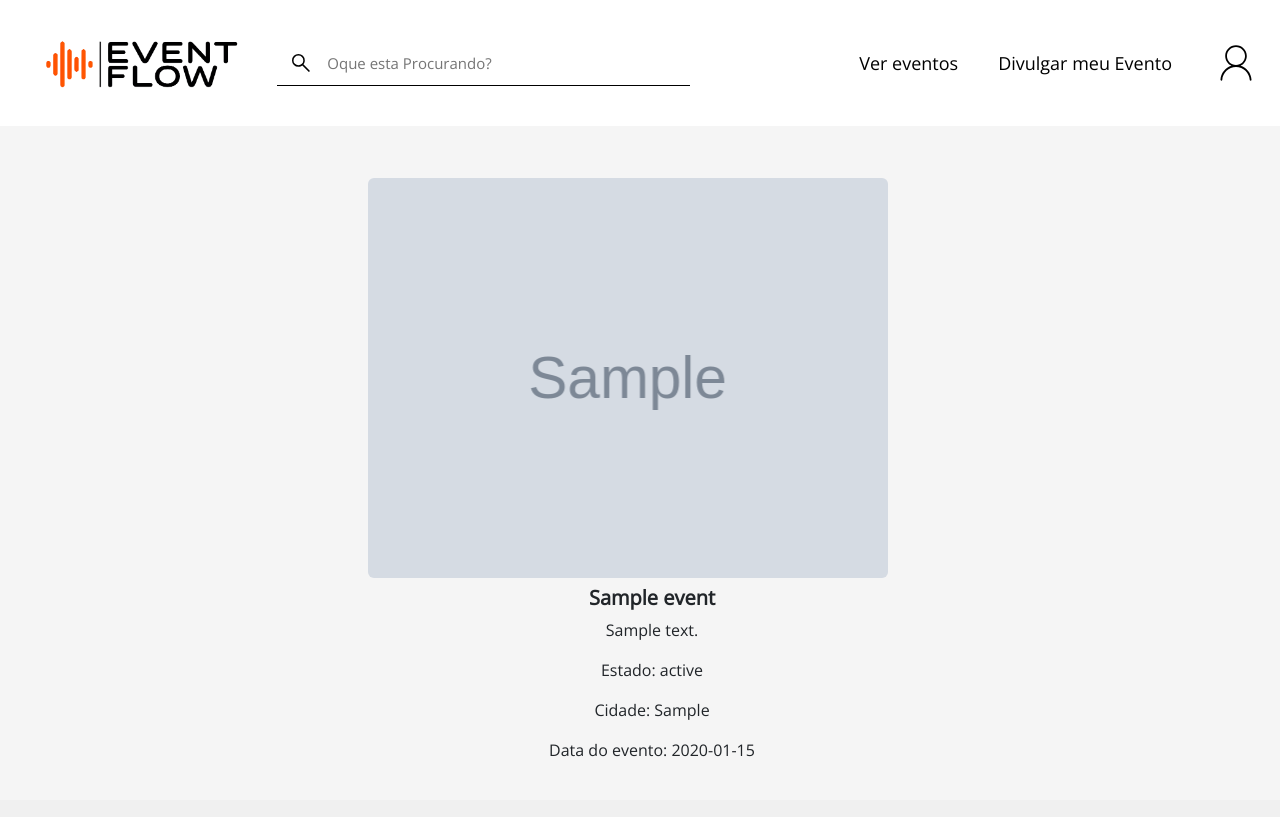
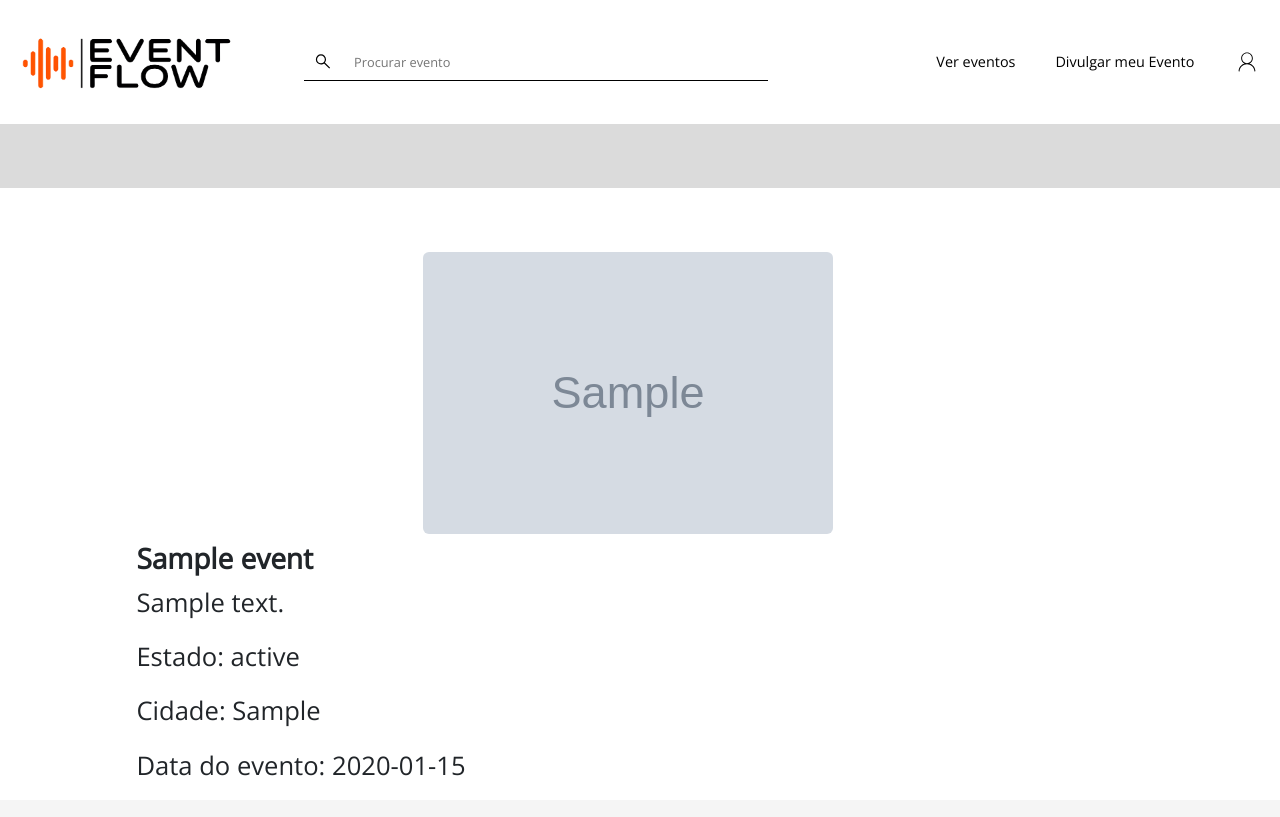
Before and after one commit to RyanNotF4und/EventFlow, a PHP site: page /index.php?list in a window 1280 px wide. Before the commit the page ends 757 px from the top, so only its background shows below. Run offline with PHP 8.4, Linux system fonts and the light colour scheme; tables that the repository leaves empty hold one stand-in row (values such as "Sample post"); grey boxes marked "Sample" are stand-in pictures.

Commit message:
correcao de css

```diff
--- a/css/header.css
+++ b/css/header.css
@@ -18,9 +18,60 @@ body {
 
 /*cabeçalho da página*/
 
-#barraPesquisa {
+header>div>#desktop {
+    display: flex;
+}
+
+header>div>form>#search_bar {
     width: 100%;
-    height: 45px;
+    height: 3vw;
+    background-color: #FFF;
+    border-style: none;
+    border-bottom: 1px solid #000;
+    font-family: 'Open Sans', sans-serif;
+    color: #000;
+    font-size: 1vw;
+    background-image: url(../assets/search_FILL0_wght400_GRAD0_opsz48.svg);
+    background-size: 3vw;
+    background-repeat: no-repeat;
+    background-position-x: left;
+    background-position-y: center;
+    padding-left: 50px;
+}
+
+header>div>form>#search_bar:focus {
+    outline: none;
+    border-bottom: 1px solid #fc5b20;
+}
+
+header>div>#options_desktop>ul>li {
+    display: inline-block;
+    padding-inline: 2.5vh;
+    font-family: 'Open Sans', sans-serif;
+    font-size: 1.125vw;
+}
+
+header>div>#options_desktop>ul>li>a {
+    color: #000000;
+    text-decoration: none;
+    transition: 0.1s;
+}
+
+header>div>#options_desktop>ul>li>a:hover {
+    color: #000000;
+    text-decoration: underline;
+    transition: 0.1s;
+}
+
+/*mobile*/
+header>div>#mobile {
+    display: none;
+}
+
+header>form>#mobile_search_bar {
+    display: none;
+    width: 100%;
+    height: 35px;
     background-color: #FFF;
     border-style: none;
     border-bottom: 1px solid #000;
@@ -34,48 +85,9 @@ body {
     padding-left: 50px;
 }
 
-#barraPesquisa:focus {
+header>form>#mobile_search_bar:focus{
     outline: none;
-    border: #fc5b20;
-}
-
-header>div>form>button:hover {
-    cursor: pointer;
-}
-
-header>div>a>img {
-    height: 5em;
-}
-
-header>div>#ops>ul {
-    width: 100%;
-    display: flex;
-    justify-content: end;
-    margin: 0;
-}
-
-header>div>#ops>ul>li {
-    display: inline-block;
-    padding-inline: 2.5vh;
-    font-family: 'Open Sans', sans-serif;
-    font-size: 18px;
-}
-
-header>div>#ops>ul>li>a {
-    color: #000000;
-    text-decoration: none;
-    transition: 0.1s;
-}
-
-header>div>#ops>ul>li>a:hover {
-    color: #000000;
-    text-decoration: underline;
-    transition: 0.1s;
-}
-
-/*mobile*/
-header>div>#mobile {
-    display: none;
+    border-bottom: 1px solid #fc5b20;
 }
 
 header>div>#mobile>ul {
@@ -113,9 +125,9 @@ header>form#mobile>input {
     display: none;
 }
 
-@media only screen and (max-width: 1100px) {
+@media only screen and (max-width: 990px) {
 
-    header>div>#ops>ul {
+    header>div>#options_desktop {
         display: none;
     }
 
@@ -141,7 +153,7 @@ header>form#mobile>input {
 
 }
 
-@media only screen and (max-width: 540px) {
+@media only screen and (max-width: 550px) {
     header>div>#mobile>#search {
         display: block;
     }
@@ -150,12 +162,8 @@ header>form#mobile>input {
         display: none;
     }
 
-    #barraPesquisa {
+    #search_bar {
         border-bottom: none;
-    }
-
-    header>div>a>img {
-        height: 3em;
     }
 }
 
--- a/css/index.css
+++ b/css/index.css
@@ -33,31 +33,25 @@ section>form>table td {
         1px 1px #000, -1px -1px #000, 1px -1px #000, -1px 1px #000;
 }
 
-h1 {
-    width: 44.3ch;
+#card {
+    width:32vw;
+    height:22vw;
 }
 
-.background {
-    height: 440px;
+.card-body {
+    font-size: 2vw;
 }
 
-.cardImg {
-    max-width: 30vh;
+@media only screen and (min-width: 600px) {
+
+    .card-body {
+        margin-left: 3vw;
+    }
 }
 
-
 @media only screen and (max-width: 600px) {
-
-    .carousel {
+    #card {
         width: 100%;
-        height: 200px;
-    }
-
-    .background {
-        height: 190px;
-    }
-
-    h1 {
-        width: 100vh;
+        height: 40vw;
     }
 }
--- a/header.php
+++ b/header.php
@@ -1,39 +1,54 @@
 <?php
-if (!isset($_SESSION)) {
-    session_start();
-}
-include("php/user.inc.php");
-$select = new Select();
+    include("php/user.inc.php");
+    $select = new Select();
 
-if(isset($_SESSION["id"])) {
-    $user = $select->selectUserById($_SESSION['id']);
+    if (!isset($_SESSION)) {
+        //Se a sessão não existir, criar uma
+        session_start();
+    }
 
-    $ImgPerfil = "<div id='user' style='cursor:pointer;'><img src=".$user['ImgPerfil']."></div>";
-} else {
-    $ImgPerfil = '<a href="login.php"><img src="assets/user-128.svg"></a>';
-}
+    //Se o id de usuario existir
+    if(isset($_SESSION["id"])) {
+        //Selecionar usuario pelo id
+        $user = $select->selectUserById($_SESSION['id']);
+        //Setar icone do perfil
+        $ImgPerfil = "<div id='user' style='cursor:pointer;'><img src=".$user['ImgPerfil']." style='height:2vw'></div>";
+        $list =
+        "<ul>
+            <a href='index.php?list'><li>Ver eventos</li></a>
+            <a href='upload.php'><li>Divulgar meu Evento</li></a>
+            <a href='#'><li>Configurações</li></a>
+            <a href='php/logout.inc.php' class='text-decoration-none text-black'><li>Sair</li></a>
+        </ul>";
+    } else {
+        //Setar icone de usuario nao logado
+        $ImgPerfil = '<a href="login.php"><img src="assets/user-128.svg" style="height:2vw"></a>';
+        $list =
+        "<ul>
+            <a href='index.php?list'><li>Ver eventos</li></a>
+            <a href='upload.php'><li>Divulgar meu Evento</li></a>
+        </ul>";
+    }
 ?>
 
-<link rel="stylesheet" href="css/header.css">
+<header>
 
-<header>
     <div class="navbar navbar-expand-lg navbar-light bg-white">
-        <a href="index.php" class="navbar-brand" style="margin-left:25px"><img src="assets/logo-transparente.png" alt="Logo"></a>
-        <form id="desktop" class="form-inline" style="width: 35vw">
-            <input type="text" name="" id="barraPesquisa" placeholder="Oque esta Procurando?">
+        <!--Logo-->
+        <a href="index.php" class="navbar-brand p-0 m-0"><img src="assets/logo-transparente.png" alt="logo" style="width:20vw"></a>
+        <!--Barra de Pesquisa-->
+        <form id="desktop" class="align-items-center w-50 ms-5 me-5 p-0 m-0" style="height:6vw">
+            <input type="text" name="" id="search_bar" placeholder="Procurar evento">
         </form>
+
         <div id="mobile" style="margin-right:20px;cursor:pointer">
             <img id="search" src="./assets/search_FILL0_wght400_GRAD0_opsz48.svg">
             <img id="menu" src="./assets/menu.svg" width="24px">
-            <ul>
-                <a href="index.php?list"><li>Ver eventos</li></a>
-                <a href="upload.php"><li>Divulgar meu Evento</li></a>
-                <a href="#"><li>Configurações</li></a>
-                <a href="php/logout.inc.php" class="text-decoration-none text-black"><li>Sair</li></a>
-            </ul>
+            <?php echo $list ?>
         </div>
-        <div id="ops" class="w-50 h-100 margin-bottom-0">
-            <ul class="h-100 align-items-center">
+
+        <div id="options_desktop" class="w-50" style="height:6vw">
+            <ul class="h-100 p-0 m-0 align-items-center justify-content-end d-flex w-100">
                 <li><a href="index.php?list">Ver eventos</a></li>
                 <li><a href="upload.php">Divulgar meu Evento</a></li>
                 <li><?php echo $ImgPerfil ?></li>
@@ -44,7 +59,10 @@ if(isset($_SESSION["id"])) {
             </ul>
         </div>
     </div>
+
     <form id="mobile" class="form-inline">
-        <input type="text" name="" id="barraPesquisa" placeholder="Oque esta Procurando?">
+        <input type="text" name="" id="mobile_search_bar" placeholder="Oque esta Procurando?">
     </form>
 </header>
+
+<div class="container-fluid" style="height:5vw;background-color:#dbdbdb"></div>
--- a/index.php
+++ b/index.php
@@ -36,33 +36,32 @@ $display = new Display();
                     if ($i % 2 != 0) {
             ?>
                         <div class="row w-100">
-                            <div class="col-sm m-1">
+                            <div class="col-sm m-3">
                                 <a class="text-decoration-none text-reset" href="?event=<?php echo $data['id'] ?>">
-                                    <div style="background: url(<?php echo $data['thumb_path'] ?>) no-repeat center;background-size:cover;width:520px;height:400px" class="mx-auto rounded mt-2 mb-2"></div>
+                                    <div id="card" class="mx-auto rounded mt-2 mb-2" style="background: url(<?php echo $data['thumb_path'] ?>) no-repeat center;background-size:cover;" ></div>
                                 </a>
-                                <div class="card-body ms-5">
-                                    <h5 class="text-center fw-bold"><?php echo $data['title'] ?></h5>
-                                    <p class="text-center "><?php echo $data['description'] ?></p>
-                                    <p class="text-center ">Estado: <?php echo $data['state'] ?></p>
-                                    <p class="text-center ">Cidade: <?php echo $data['city'] ?></p>
-                                    <p class="text-center ">Data do evento: <?php echo $data['date_event'] ?></p>
+                                <div class="card-body">
+                                    <h3 class="fw-bold"><?php echo $data['title'] ?></h3>
+                                    <p><?php echo $data['description'] ?></p>
+                                    <p>Estado: <?php echo $data['state'] ?></p>
+                                    <p>Cidade: <?php echo $data['city'] ?></p>
+                                    <p>Data do evento: <?php echo $data['date_event'] ?></p>
                                 </div>
-
                             </div>
 
                         <?php
                     } else {
                         ?>
-                            <div class="col-sm m-1">
+                            <div class="col-sm m-3">
                                 <a class="text-decoration-none text-reset" href="?event=<?php echo $data['id'] ?>">
-                                    <div style="background: url(<?php echo $data['thumb_path'] ?>) no-repeat center;background-size:cover;width:520px;height:400px" class="mx-auto rounded mt-2 mb-2"></div>
+                                    <div id="card" class="card mx-auto rounded mt-2 mb-2" style="background: url(<?php echo $data['thumb_path'] ?>) no-repeat center;background-size:cover;"></div>
                                 </a>
-                                <div class="card-body ms-5">
-                                    <h5 class="ml-2 text-center fw-bold"><?php echo $data['title'] ?></h5>
-                                    <p class="text-center "><?php echo $data['description'] ?></p>
-                                    <p class="text-center ">Estado: <?php echo $data['state'] ?></p>
-                                    <p class="text-center ">Cidade: <?php echo $data['city'] ?></p>
-                                    <p class="text-center ">Data do evento: <?php echo $data['date_event'] ?></p>
+                                <div class="card-body">
+                                    <h3 class="fw-bold"><?php echo $data['title'] ?></h3>
+                                    <p><?php echo $data['description'] ?></p>
+                                    <p>Estado: <?php echo $data['state'] ?></p>
+                                    <p>Cidade: <?php echo $data['city'] ?></p>
+                                    <p>Data do evento: <?php echo $data['date_event'] ?></p>
                                 </div>
                             </div>
                         </div>
@@ -79,8 +78,8 @@ $display = new Display();
 
     ?>
         <div class="margin-top-bottom">
-            <h1 class="text-black mx-auto">Eventos em destaque</h1>
-            <div id="carouselExampleIndicators" class="carousel slide bg-black mx-auto d-block mw-100">
+            <h1 class="text-black mx-auto w-50" style="font-size: 3.5vw;">Eventos em destaque</h1>
+            <div id="carouselExampleIndicators" class="carousel slide bg-black mx-auto" style="width:50vw; height:25vw">
                 <div class="carousel-indicators">
                     <button type="button" data-bs-target="#carouselExampleIndicators" data-bs-slide-to="0" class="active" aria-current="true" aria-label="Slide 1"></button>
                     <button type="button" data-bs-target="#carouselExampleIndicators" data-bs-slide-to="1" aria-label="Slide 2"></button>
@@ -89,7 +88,7 @@ $display = new Display();
                 </div>
                 <div class="carousel-inner">
                     <div class="carousel-item slide active" data-bs-interval="10000">
-                        <div class="background" style="background: url(assets/Design_sem_nome.png) no-repeat center;background-size:cover;height:440px"></div>
+                        <div class="background" style="background: url(assets/Design_sem_nome.png) no-repeat center;background-size:cover;height:24.5vw"></div>
                     </div>
                     <?php
                     $caroussel = $display->caroussel();
@@ -98,7 +97,7 @@ $display = new Display();
                     ?>
                             <div class="carousel-item" data-bs-interval="10000">
                                 <a href="index.php?event=<?php echo $data['id'] ?>">
-                                    <div style="background: url(<?php echo $data['thumb_path'] ?>) no-repeat center;background-size:cover;height:440px"></div>
+                                    <div style="background: url(<?php echo $data['thumb_path'] ?>) no-repeat center;background-size:cover;height:24.5vw"></div>
                                 </a>
                                 <div class="carousel-caption d-none d-md-block">
                                     <h5><?php echo $data['title'] ?></h5>
@@ -121,9 +120,9 @@ $display = new Display();
             </div>
         </div>
 
-        <div class="container-fluid" style="height:10vh;background-color:#dbdbdb"></div>
+        <div class="container-fluid" style="height:5vw;background-color:#dbdbdb"></div>
 
-        <h1 class="text-black mx-auto quebra" style="width: 95vw;">Eventos e shows</h1>
+        <h1 class="text-black margin-top-bottom ps-3" style="width: 95vw;">Eventos e shows</h1>
 
         <div class="card-group">
             <?php
@@ -133,7 +132,7 @@ $display = new Display();
             ?>
                     <div class="col-sm m-1">
                         <a class="text-decoration-none text-reset" href="?event=<?php echo $data['id'] ?>">
-                            <div style="background: url(<?php echo $data['thumb_path'] ?>) no-repeat center;background-size:cover;width:350px;height:200px" class="mx-auto rounded mt-2 mb-2"></div>
+                            <div style="background: url(<?php echo $data['thumb_path'] ?>) no-repeat center;background-size:cover;width:350px;height:200px" class="ms-3 rounded mt-2 mb-2"></div>
                         </a>
                         <div class="card-body ms-3">
                             <h5 class="ml-2 mx-auto d-flex fw-bold"><?php echo $data['title'] ?></h5>
@@ -149,9 +148,9 @@ $display = new Display();
             ?>
         </div>
 
-        <a href="?list"><button class="btn border-0" style="width:12ch;">Ver mais</button></a>
+        <a href="?list"><button class="btn border-0 ms-2">Ver mais</button></a>
 
-        <div class="container-fluid" style="height:10vh;background-color:#dbdbdb"></div>
+        <div class="container-fluid" style="height:5vw;background-color:#dbdbdb"></div>
     <?php
     }
     ?>
--- a/php/db.inc.php
+++ b/php/db.inc.php
@@ -10,7 +10,7 @@ class db
 	{
 		$this->host = "localhost";
 		$this->user = "root";
-		$this->password = "root";
+		$this->password = "";
 		$this->database = "event_flow";
 
 		$conn = new mysqli($this->host, $this->user, $this->password, $this->database);
--- a/php/imports.inc.php
+++ b/php/imports.inc.php
@@ -2,6 +2,7 @@
 <script src="./scripts/scripts.js"></script>
 <script src="https://cdn.jsdelivr.net/npm/bootstrap@5.3.0-alpha1/dist/js/bootstrap.bundle.min.js" integrity="sha384-w76AqPfDkMBDXo30jS1Sgez6pr3x5MlQ1ZAGC+nuZB+EYdgRZgiwxhTBTkF7CXvN" crossorigin="anonymous"></script>
 <link rel="stylesheet" href="css/index.css">
+<link rel="stylesheet" href="css/header.css">
 <link rel="preconnect" href="https://fonts.googleapis.com">
 <link rel="preconnect" href="https://fonts.gstatic.com" crossorigin>
 <link href="https://cdn.jsdelivr.net/npm/bootstrap@5.3.0-alpha1/dist/css/bootstrap.min.css" rel="stylesheet" integrity="sha384-GLhlTQ8iRABdZLl6O3oVMWSktQOp6b7In1Zl3/Jr59b6EGGoI1aFkw7cmDA6j6gD" crossorigin="anonymous">
```
Also changed, not shown: login.php (+5 -14 lines), register.php (+5 -15 lines), upload.php (+19 -12 lines).
